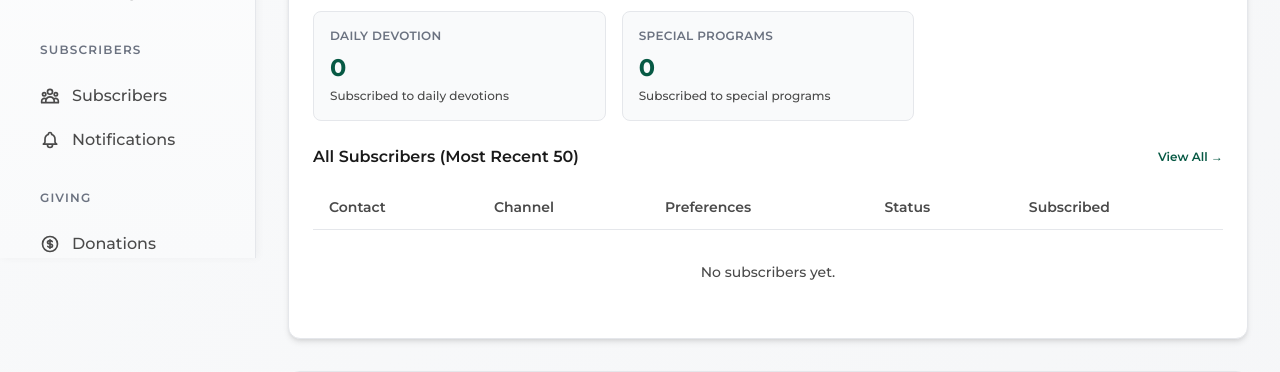
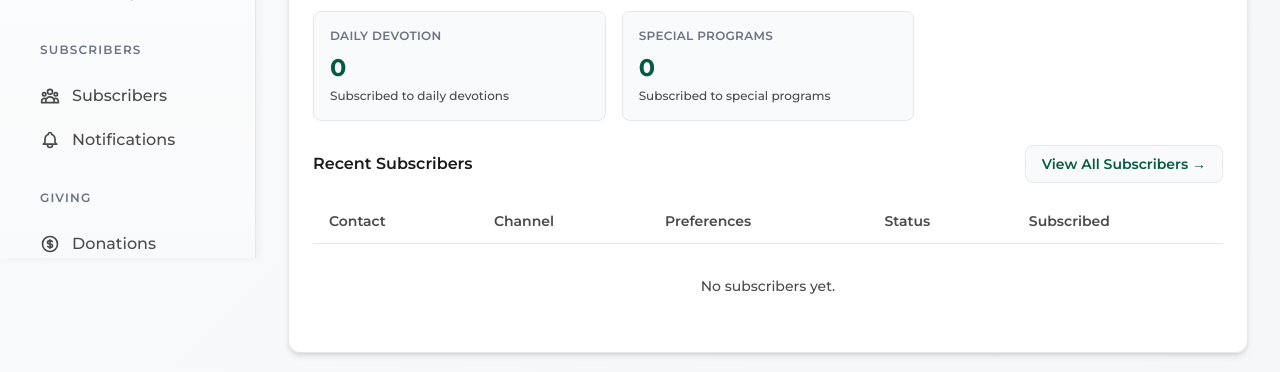
Before and after one commit to josueadimado/uplift-your-morning, a Django app: page /dashboard/ in a window 1280 px wide. Shown: the part 607-979 px from the top of the page. Run offline with Django 5.2, Linux system fonts and the light colour scheme; the visitor is signed in with stand-in values (Sample User, id 1); data that the repository does not hold is empty; some libraries are stand-ins or nearby versions.

Commit message:
Limit dashboard subscribers list to 10 most recent
- Changed subscribers list from 50 to 10 most recent on dashboard
- Updated heading to 'Recent Subscribers' for clarity
- Enhanced 'View All Subscribers' button with better styling
- Improves dashboard performance and readability

```diff
--- a/apps/pages/views.py
+++ b/apps/pages/views.py
@@ -227,8 +227,8 @@ class AdminDashboardView(LoginRequiredMixin, UserPassesTestMixin, TemplateView):
         daily_devotion_subscribers = Subscriber.objects.filter(is_active=True, receive_daily_devotion=True).count()
         special_programs_subscribers = Subscriber.objects.filter(is_active=True, receive_special_programs=True).count()
         recent_subscribers = Subscriber.objects.order_by('-created_at')[:5]
-        # Get all subscribers for the list (limit to 50 most recent for performance)
-        all_subscribers = Subscriber.objects.order_by('-created_at')[:50]
+        # Get recent subscribers for the dashboard list (limit to 10 most recent)
+        all_subscribers = Subscriber.objects.order_by('-created_at')[:10]
 
         # Analytics - Page Views (optimized queries)
         # Handle case where PageView table doesn't exist yet (migrations not run)
--- a/templates/pages/admin_dashboard.html
+++ b/templates/pages/admin_dashboard.html
@@ -142,10 +142,11 @@
             <!-- Subscribers List -->
             <div class="mt-6">
                 <div class="flex items-center justify-between mb-4">
-                    <h3 class="text-base font-semibold" style="color: var(--text);">All Subscribers (Most Recent 50)</h3>
+                    <h3 class="text-base font-semibold" style="color: var(--text);">Recent Subscribers</h3>
                     <a href="{% url 'manage:subscribers_list' %}"
-                       class="text-xs font-semibold" style="color: var(--primary);">
-                        View All →
+                       class="px-4 py-2 text-sm font-semibold rounded-lg border transition-all hover:shadow-md"
+                       style="border-color: var(--border); color: var(--primary); background: var(--background_light);">
+                        View All Subscribers →
                     </a>
                 </div>
                 <div class="overflow-x-auto">
```
